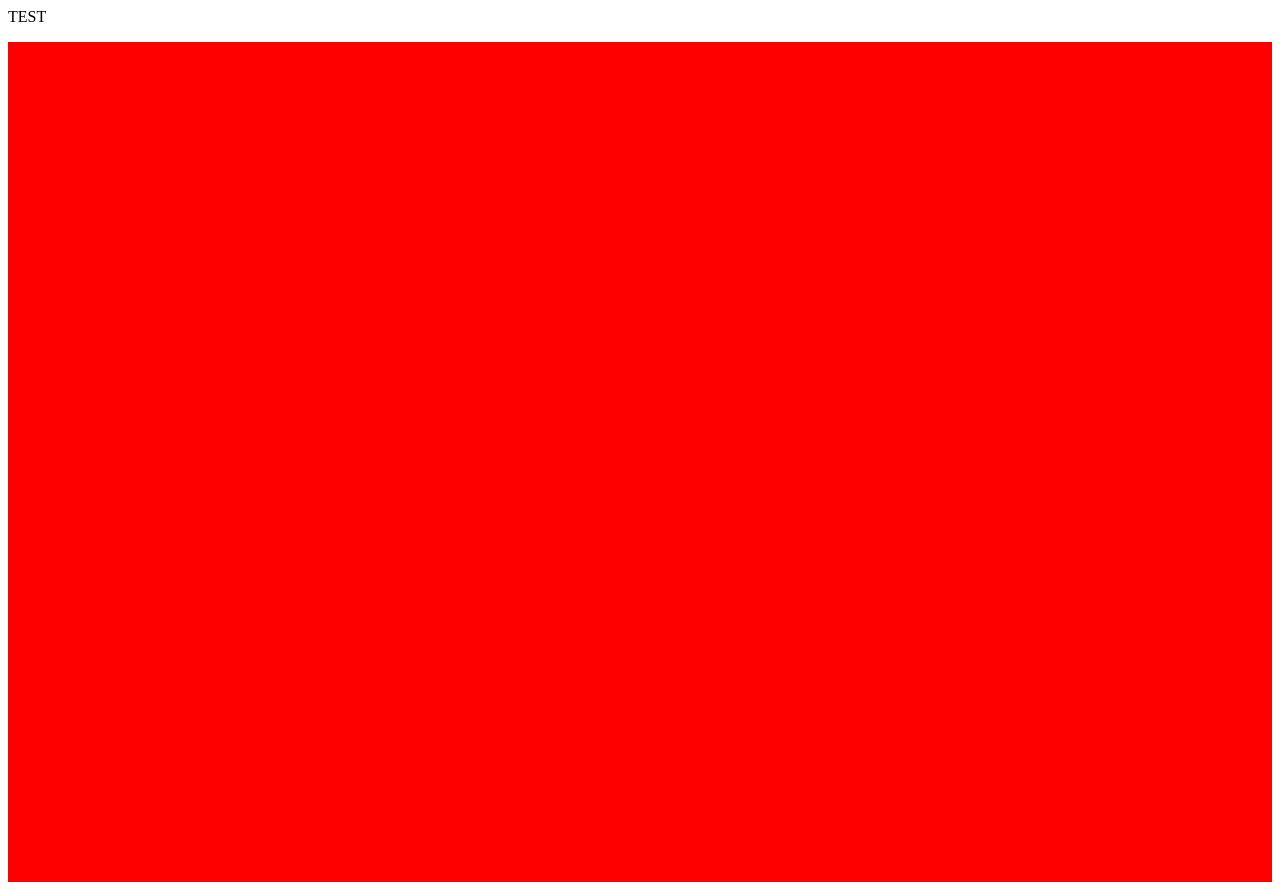
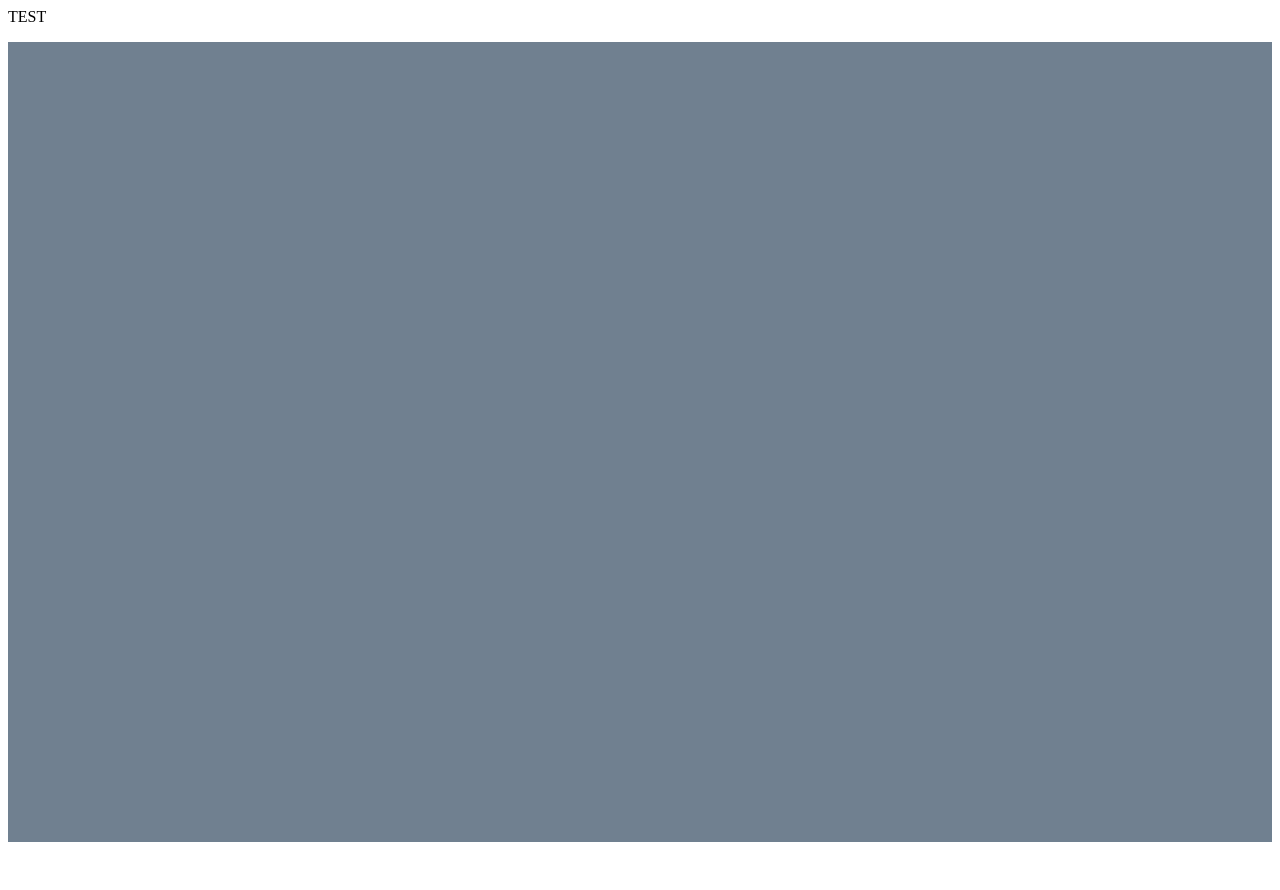
Before and after one commit to sp1d5r/cross-faded, a website built with webpack: page src/index.html in a window 1280 px wide. Shown: the top 890 px of the page. After the commit the page ends 850 px from the top, so only its background shows below. Built offline with nearby package versions, Linux system fonts and the light colour scheme.

Commit message:
make bg grey

```diff
--- a/src/style.css
+++ b/src/style.css
@@ -1,4 +1,3 @@
 #root {
-    background-color: red;
-    padding: 20px;
+    background-color: slategrey;
 }
```
